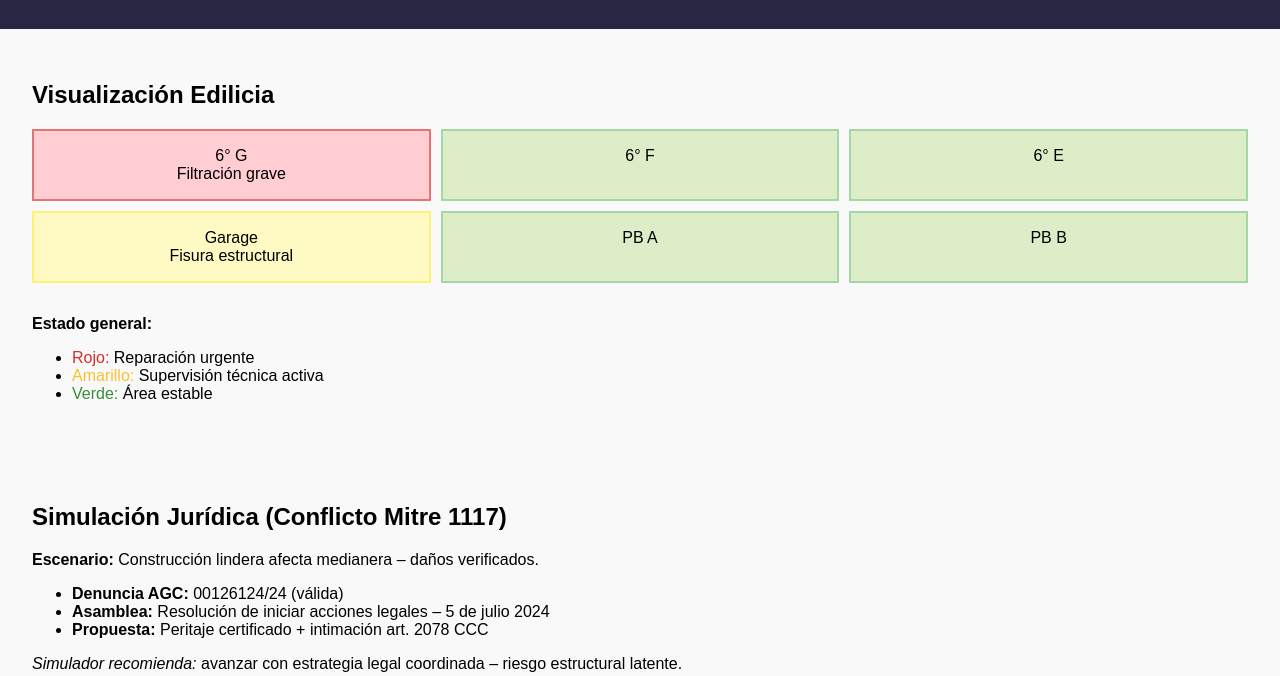
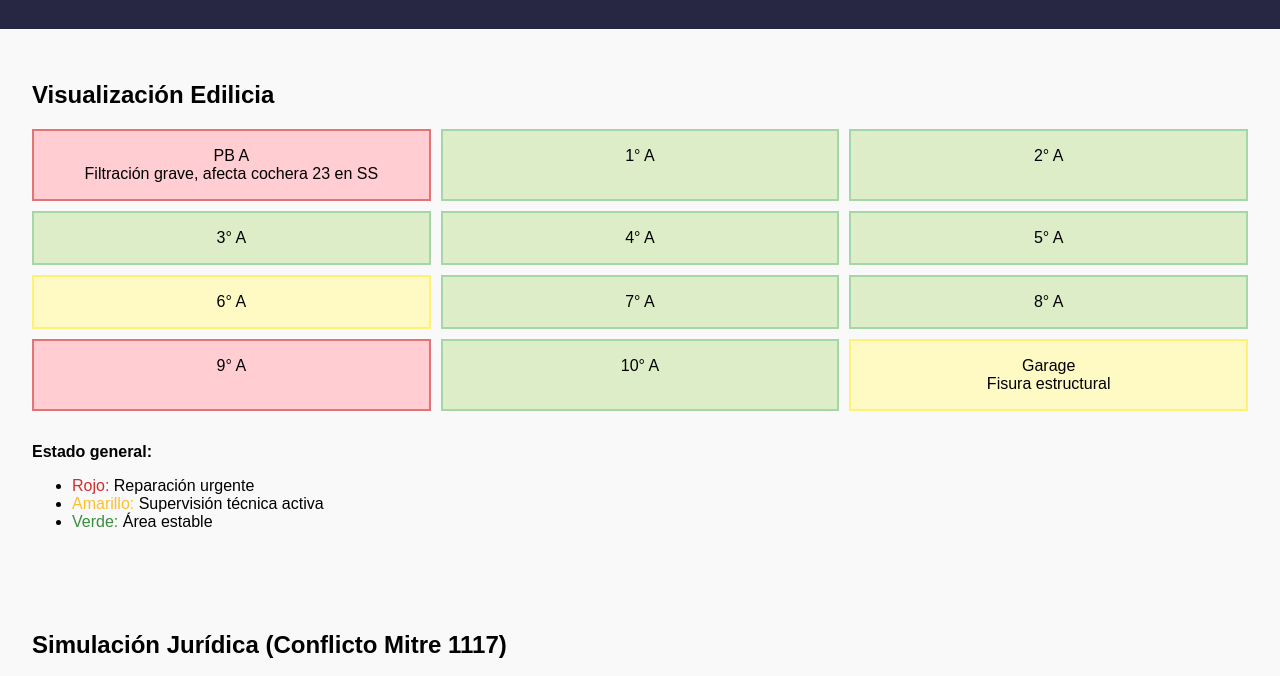
Before and after one commit to orecchez/Mitre1129-35, a plain HTML site: page index.html in a window 1280 px wide. Shown: the part 117-793 px from the top of the page. Drawn offline with Linux system fonts and the light colour scheme.

Commit message:
10 UFs A
VIsta de columna A + Garage

```diff
--- a/index.html
+++ b/index.html
@@ -67,12 +67,18 @@
   <section>
     <h2>Visualización Edilicia</h2>
     <div class="edificio">
-      <div class="unidad critica">6° G<br/>Filtración grave</div>
-      <div class="unidad">6° F</div>
-      <div class="unidad">6° E</div>
+      <div class="unidad critica">PB A<br/>Filtración grave, afecta cochera 23 en SS</div>
+      <div class="unidad">1° A</div>
+      <div class="unidad">2° A</div>
+      <div class="unidad">3° A</div>
+      <div class="unidad">4° A</div>
+      <div class="unidad">5° A</div>
+      <div class="unidad alerta">6° A</div>
+      <div class="unidad">7° A</div>
+      <div class="unidad">8° A</div>
+      <div class="unidad critica">9° A</div>
+      <div class="unidad">10° A</div>
       <div class="unidad alerta">Garage<br/>Fisura estructural</div>
-      <div class="unidad">PB A</div>
-      <div class="unidad">PB B</div>
     </div>
     <div class="info">
       <strong>Estado general:</strong>
@@ -111,7 +117,7 @@
     <p>Como consta en el <strong>acta del 5 de julio de 2024</strong>, se resolvió:</p>
     <ul>
       <li>Intimar mediante carta documento a los responsables de la obra para que, en un plazo de 30 días, presenten un informe técnico sobre el impacto que están generando.</li>
-      <li>En caso de no cumplimiento, contratar un perito independiente a costo del consorcio.</li>
+      <li>En caso de no cumplimiento, contratar un perito independiente a costo del consorcio, que será trasladado posteriormente a la constructora.</li>
     </ul>
     <p>En el simulador, esta situación se traduce en una <strong>línea de tiempo jurídica</strong>, donde podemos ver el estado actual del conflicto, los pasos posibles y los tiempos estimados para cada decisión.</p>
     <h3>Cierre</h3>
```
